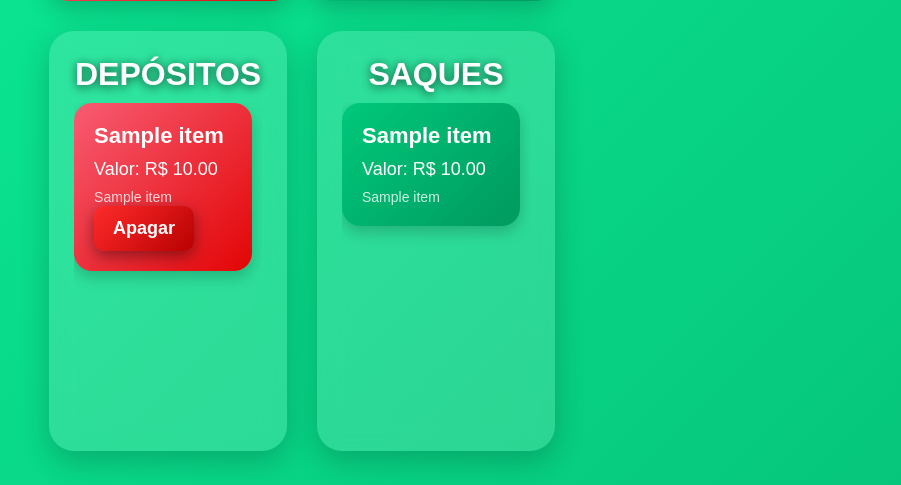
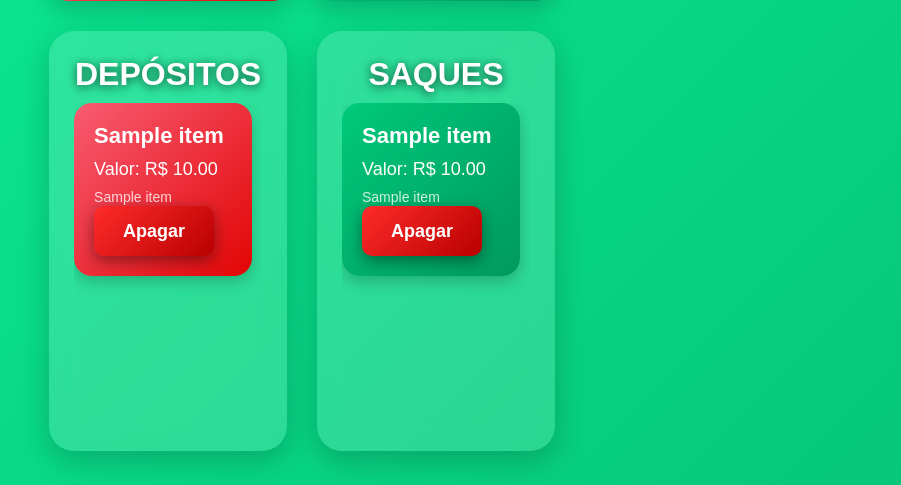
Before and after one commit to D-MAlexandreSilva/siatema-slots, a Flask app: template templates/lista.html in a window 1280 px wide. Shown: the part 283-768 px from the top of the page, without its empty margins (338-1239 px from the left). Run offline with Flask 3, Linux system fonts and the light colour scheme; the template is opened without the code that fills it: most values are stand-ins (such as "Sample title", 1, 10 or a date in 2020).

Commit message:
Atualização do site

```diff
--- a/static/style.css
+++ b/static/style.css
@@ -664,8 +664,8 @@ form{
     backdrop-filter: none;
 }
 .botaoapa{
-    width: 100px !important;
-    height: 45px !important;
+    width: 120px !important;
+    height: 50px !important;
 
     background: red !important;
 
--- a/templates/lista.html
+++ b/templates/lista.html
@@ -108,6 +108,10 @@
                         <span>
                             {{ item[4] }}
                         </span>
+                        <form action="/apagar/{{ item[0] }}" method="POST">
+                        <button class="botaoapa"type="submit">Apagar</button>
+                        </form>
+
 
                     </div>
 
```
